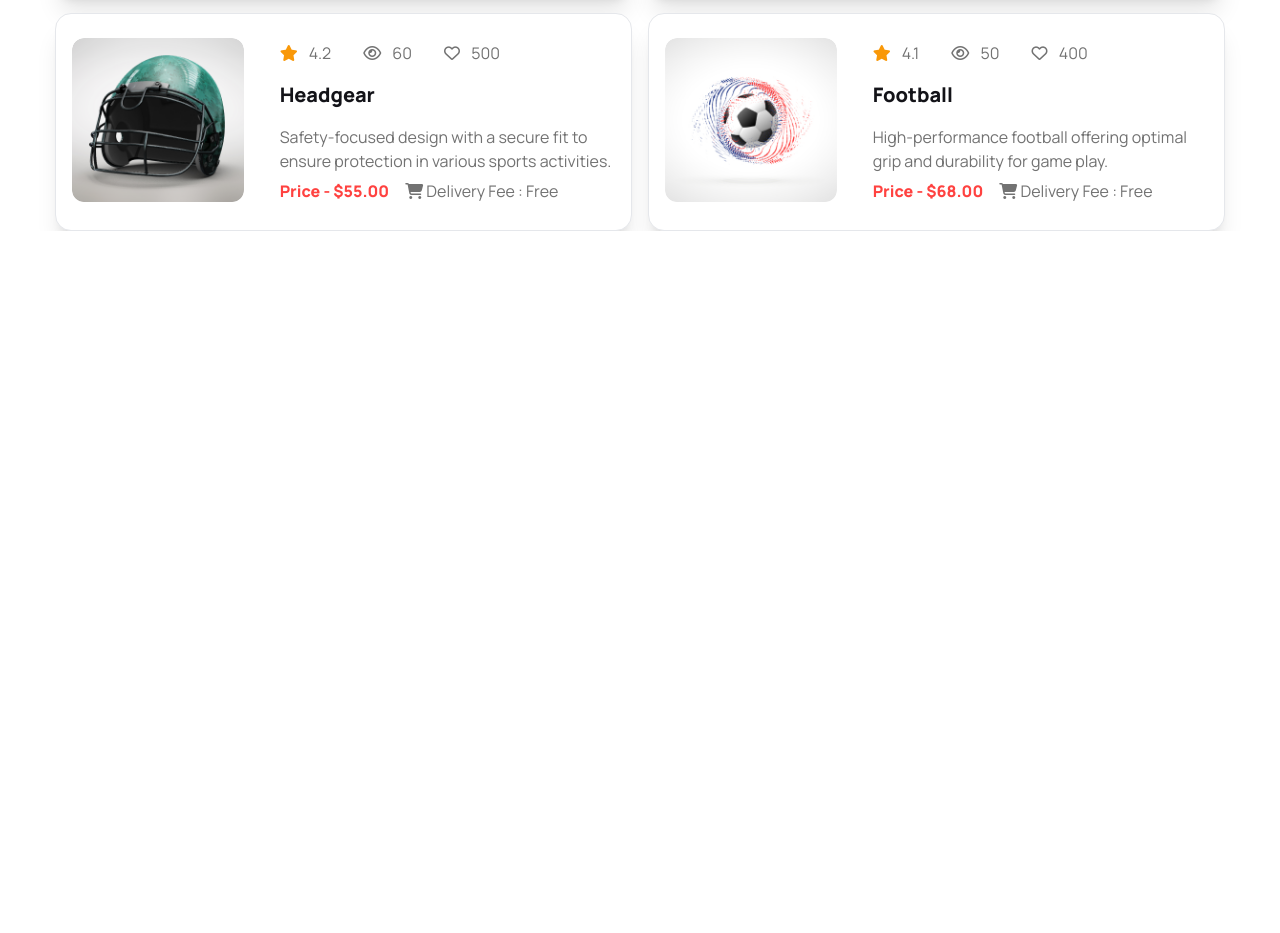
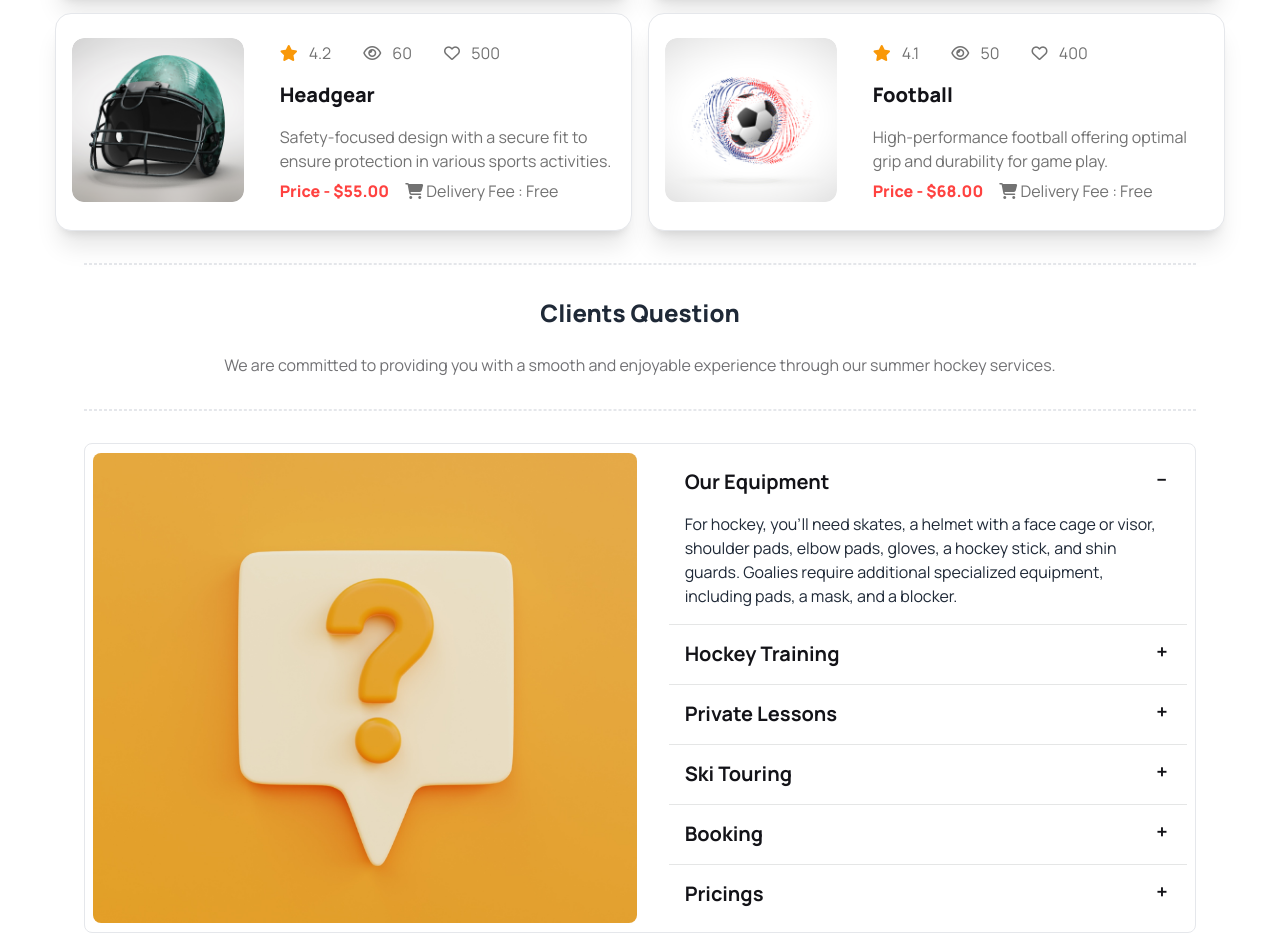
Before and after one commit to iamtanbir/hockeys, a plain HTML site: page index.html in a window 1280 px wide. Shown: the part 3070-4003 px from the top of the page. Before the commit the page ends 3301 px from the top, so only its background shows below. Drawn offline with nearby package versions, Linux system fonts and the light colour scheme; files whose address does not match are found by name.

Commit message:
fqa section added

```diff
--- a/index.html
+++ b/index.html
@@ -333,6 +333,90 @@
         </section>
         <!-- products ends -->
 
+        <!-- faq starts -->
+        <section class="faq w-full mx-auto">
+            <div
+                class="lg:max-w-[95%] max-w-[22rem] h-[.01rem] border-dashed border-gray-200 border-[.25px] dashed my-8  mx-auto">
+            </div>
+            <div class="flex flex-col justify-center items-center gap-6 text-center">
+                <h2 class="font-extrabold text-2xl">Clients Question</h2>
+                <p class="w-[90%] text-[#13131899] font-bold-[500]">We are committed to providing you with a smooth and enjoyable experience through our summer hockey services.</p>
+            </div>
+            <div
+                class="lg:max-w-[95%] max-w-[22rem] h-[.01rem] border-dashed border-gray-200 border-[.25px] dashed my-8  mx-auto">
+            </div>
+            <div
+                class="w-[95%] mx-auto p-2 border-[rgba(19, 19, 24, 0.10)] border-[1px] rounded-lg lg:flex lg:gap-8 lg:justify-center lg:items-center">
+                <div
+                    class="text-white p-6 flex flex-col items-start lg:justify-end justify-between h-[15.25rem] lg:h-[29.375rem] lg:bg-cover w-full mx-auto rounded-lg  bgimage ">
+
+                </div>
+                <div class="join join-vertical w-full rounded-none">
+                    <div class="collapse collapse-plus join-item border-b-[1px] border-base-300">
+                        <input type="radio" name="my-accordion-4" checked="checked" />
+                        <div class="collapse-title text-xl font-bold text-[#131318]">
+                            Our Equipment
+                        </div>
+                        <div class="collapse-content">
+                            <p class="text-[#13131899
+                            ]">For hockey, you’ll need skates, a helmet with a face cage or visor, shoulder pads, elbow pads, gloves, a hockey stick, and shin guards. Goalies require additional specialized equipment, including pads, a mask, and a blocker.</p>
+                        </div>
+                    </div>
+                    <div class="collapse collapse-plus join-item border-b-[1px] border-base-300">
+                        <input type="radio" name="my-accordion-4" />
+                        <div class="collapse-title text-xl font-bold text-[#131318]">
+                            Hockey Training
+                        </div>
+                        <div class="collapse-content">
+                            <p class="text-[#13131899
+                            ]">We provide various training programs, including group clinics, skill development sessions, and advanced training for competitive players.</p>
+                        </div>
+                    </div>
+                    <div class="collapse collapse-plus join-item border-b-[1px] border-base-300">
+                        <input type="radio" name="my-accordion-4" />
+                        <div class="collapse-title text-xl font-bold text-[#131318]">
+                            Private Lessons
+                        </div>
+                        <div class="collapse-content">
+                            <p class="text-[#13131899
+                            ]">Yes, we offer private hockey lessons tailored to individual needs. These can focus on specific skills, techniques, or overall improvement.</p>
+                        </div>
+                    </div>
+                    <div class="collapse collapse-plus join-item border-b-[1px] border-base-300">
+                        <input type="radio" name="my-accordion-4" />
+                        <div class="collapse-title text-xl font-bold text-[#131318]">
+                            Ski Touring
+                        </div>
+                        <div class="collapse-content">
+                            <p class="text-[#13131899
+                            ]"> Yes, we provide guided ski touring experiences. Our tours are designed for various skill levels, from beginners to advanced skiers.</p>
+                        </div>
+                    </div>
+                    <div class="collapse collapse-plus join-item border-b-[1px] border-base-300">
+                        <input type="radio" name="my-accordion-4" />
+                        <div class="collapse-title text-xl font-bold text-[#131318]">
+                            Booking
+                        </div>
+                        <div class="collapse-content">
+                            <p class="text-[#13131899
+                            ]">CYou can book sessions or tours through our online booking system or by contacting our customer service team. Availability is updated in real-time on our website.</p>
+                        </div>
+                    </div>
+                    <div class="collapse collapse-plus join-item border-b-[0px] border-base-300">
+                        <input type="radio" name="my-accordion-4" />
+                        <div class="collapse-title text-xl font-bold text-[#131318]">
+                            Pricings
+                        </div>
+                        <div class="collapse-content">
+                            <p class="text-[#13131899
+                            ]">Pricing varies depending on the service or program. For detailed pricing information, please visit our pricing page on the website or contact our office.</p>
+                        </div>
+                    </div>
+                </div>
+            </div>
+        </section>
+        <!-- faq ends -->
+
     </main>
 </body>
 </html>
```
